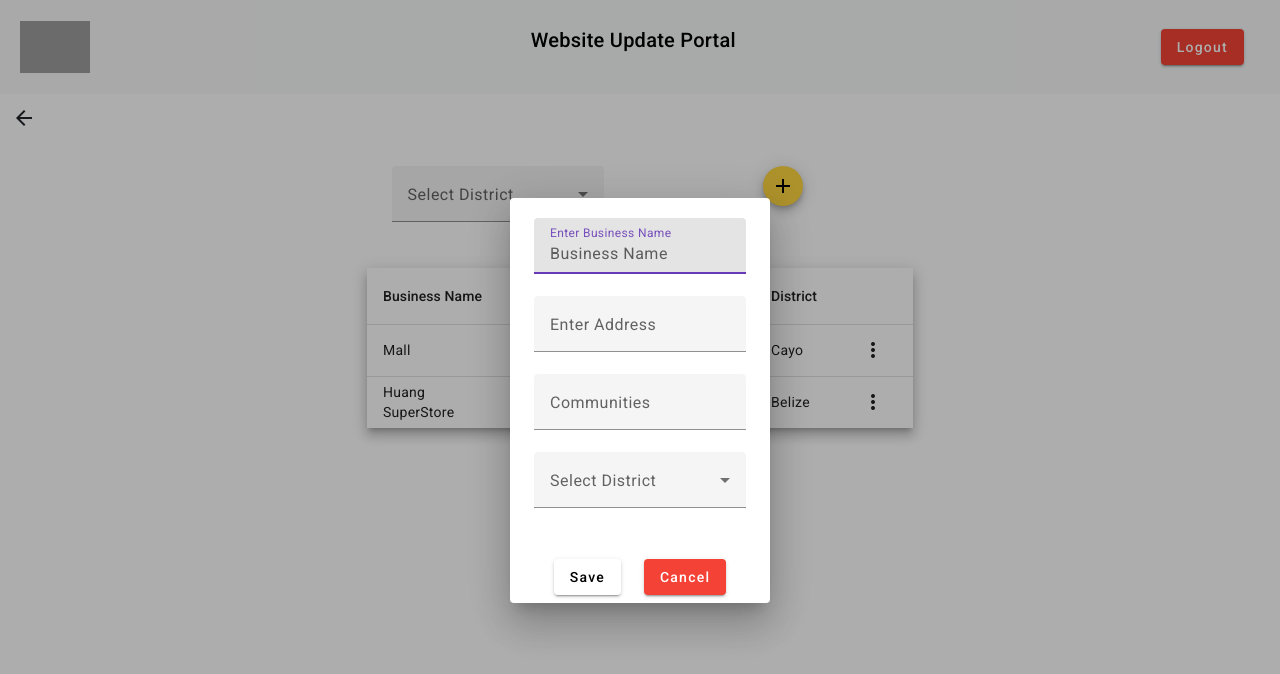
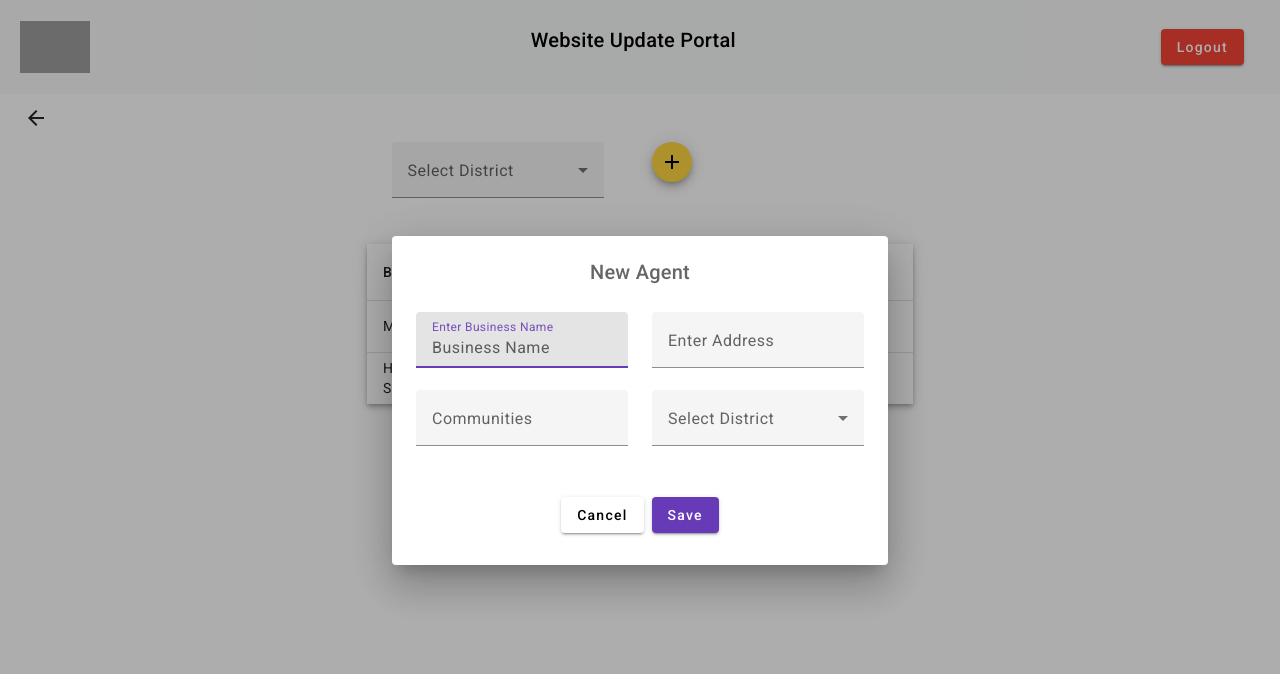
Before and after one commit to BGLL-Developer/BGLL-Update-Portal, an Angular app: page /home/agent in a window 1280 px wide. Both pictures are taken after a click on the button "add". Shown: the top 674 px of the page. Built offline with nearby package versions, Linux system fonts and the light colour scheme; grey boxes are pictures that could not be loaded.

Commit message:
Fixed UI Design Bugs

```diff
--- a/src/app/Component/add-edit-dialog/add-edit-dialog.component.html
+++ b/src/app/Component/add-edit-dialog/add-edit-dialog.component.html
@@ -1,29 +1,30 @@
-
 <mat-dialog-content>
-
   <!--Date-Picker-->
-    <div>
+  <div class="p-2">
     <mat-form-field>
       <mat-label>Select a Date</mat-label>
-            <input matInput [matDatepicker]="picker">
+      <input matInput [matDatepicker]="picker" />
       <mat-hint>MM/DD/YYYY</mat-hint>
-            <mat-datepicker-toggle matIconSuffix [for]="picker"></mat-datepicker-toggle>
+      <mat-datepicker-toggle
+        matIconSuffix
+        [for]="picker"
+      ></mat-datepicker-toggle>
       <mat-datepicker #picker></mat-datepicker>
     </mat-form-field>
   </div>
 
   <!--Number Input-->
-    <div>
+  <div class="p-2">
     <mat-form-field appearance="outline">
       <mat-label>Enter Number Here</mat-label>
-        <input matInput placeholder=" XXXXXXXXX ">
+      <input matInput placeholder=" XXXXXXXXX " />
     </mat-form-field>
   </div>
 </mat-dialog-content>
 
 <div></div>
 
-<mat-dialog-actions class="dialog-actions">
-    <button mat-raised-button color="basic" (click)="Save()">Save</button>&nbsp;&nbsp;&nbsp;&nbsp;
-    <button mat-raised-button color="warn" (click)="Cancel()">Cancel</button>
+<mat-dialog-actions class="dialog-actions pb-4">
+  <button mat-raised-button color="basic" (click)="Cancel()">Cancel</button>
+  <button mat-raised-button color="primary" (click)="Save()">Save</button>
 </mat-dialog-actions>
--- a/src/app/Component/agent/add-edit-agent-dialog/add-edit-agent-dialog.component.html
+++ b/src/app/Component/agent/add-edit-agent-dialog/add-edit-agent-dialog.component.html
@@ -1,20 +1,24 @@
-<mat-dialog-content>
+<mat-dialog-content class="px-4">
+  <h2 class="mb-4 text-center">{{ title }}</h2>
+  <div class="row">
     <!--Business Name Input-->
-  <div>
+    <div class="col">
       <mat-form-field>
         <mat-label>Enter Business Name</mat-label>
         <input matInput placeholder="Business Name" />
       </mat-form-field>
     </div>
     <!--Address Input-->
-  <div>
+    <div class="col">
       <mat-form-field>
         <mat-label>Enter Address</mat-label>
         <input matInput placeholder="Address" />
       </mat-form-field>
     </div>
+  </div>
+  <div class="row">
     <!--Community Selector-->
-  <div>
+    <div class="col">
       <mat-form-field>
         <mat-label> Communities </mat-label>
         <input
@@ -33,7 +37,7 @@
       </mat-form-field>
     </div>
     <!--District Selector-->
-  <div>
+    <div class="col">
       <mat-form-field>
         <mat-label>Select District</mat-label>
         <mat-select>
@@ -46,12 +50,11 @@
         </mat-select>
       </mat-form-field>
     </div>
+  </div>
 </mat-dialog-content>
 
-<div></div>
 <!--Control Buttons-->
-<mat-dialog-actions class="action-buttons">
-  <button mat-raised-button color="basic" (click)="Save()">Save</button
-  >&nbsp;&nbsp;&nbsp;&nbsp;
-  <button mat-raised-button color="warn" (click)="Cancel()">Cancel</button>
+<mat-dialog-actions class="action-buttons mx-4 mb-4">
+  <button mat-raised-button color="basic" (click)="Cancel()">Cancel</button>
+  <button mat-raised-button color="primary" (click)="Save()">Save</button>
 </mat-dialog-actions>
--- a/src/app/Component/agent/add-edit-agent-dialog/add-edit-agent-dialog.component.ts
+++ b/src/app/Component/agent/add-edit-agent-dialog/add-edit-agent-dialog.component.ts
@@ -2,13 +2,15 @@ import { Component, OnInit } from '@angular/core';
 import { MatButtonModule } from '@angular/material/button';
 import { MatDialogModule, MatDialogRef } from '@angular/material/dialog';
 import { MatFormField } from '@angular/material/form-field';
-import {MatInputModule} from '@angular/material/input';
-import {MatAutocompleteModule, MatAutocompleteSelectedEvent} from '@angular/material/autocomplete';
+import { MatInputModule } from '@angular/material/input';
+import {
+  MatAutocompleteModule,
+  MatAutocompleteSelectedEvent,
+} from '@angular/material/autocomplete';
 import { FormControl, FormsModule, ReactiveFormsModule } from '@angular/forms';
 import { Observable, map, startWith } from 'rxjs';
 import { MatSelectModule } from '@angular/material/select';
 import { AsyncPipe } from '@angular/common';
-
 
 /*const settlements: string[] = [
   'Belize City',
@@ -274,12 +276,12 @@ import { AsyncPipe } from '@angular/common';
   templateUrl: './add-edit-agent-dialog.component.html',
   styleUrl: './add-edit-agent-dialog.component.css',
 })
-export class AddEditAgentDialogComponent implements OnInit{
-
+export class AddEditAgentDialogComponent implements OnInit {
   constructor(public DialogRef: MatDialogRef<AddEditAgentDialogComponent>) {}
 
   settlementControl = new FormControl('');
-  settlements: string[] = ['Belize City',
+  settlements: string[] = [
+    'Belize City',
     'Bermudian Landing',
     'Biscayne',
     'Bomba',
@@ -522,22 +524,25 @@ export class AddEditAgentDialogComponent implements OnInit{
     'Tambran',
     'Trio',
     'Wilson Road',
-  'Yemeri Grove',];
-  filteredSettlements: Observable<string[]>;
+    'Yemeri Grove',
+  ];
+  filteredSettlements: Observable<string[]> | undefined;
+  title = 'New Agent';
 
   ngOnInit(): void {
     this.filteredSettlements = this.settlementControl.valueChanges.pipe(
       startWith(''),
-      map(value => this._filter(value || '')),
+      map((value) => this._filter(value || ''))
     );
   }
 
   private _filter(value: string): string[] {
     const filterValue = value.toLowerCase();
 
-    return this.settlements.filter(settlement => settlement.toLowerCase().includes(filterValue));
+    return this.settlements.filter((settlement) =>
+      settlement.toLowerCase().includes(filterValue)
+    );
   }
-
 
   Cancel() {
     this.DialogRef.close();
@@ -545,6 +550,4 @@ export class AddEditAgentDialogComponent implements OnInit{
   Save() {
     throw new Error('Method not implemented.');
   }
-
-
 }
--- a/src/app/Component/agent/agent.component.html
+++ b/src/app/Component/agent/agent.component.html
@@ -1,6 +1,5 @@
 <app-header></app-header>
-<div id="content">
-
+<div class="container-fluid">
   <!--Returns back to Homepage-->
   <div class="row">
     <!--Return button-->
@@ -9,8 +8,7 @@
     </a>
   </div>
   <div class="container text-center">
-    <div class="row py-4">
-
+    <div class="row pb-4">
       <!--Divider div-->
       <div class="col d-none d-sm-block"></div>
 
@@ -32,10 +30,15 @@
       </div>
 
       <!--Add new Entry-->
-      <div class="col">
+      <div class="col d-flex justify-content-start">
         <div id="AddButton">
           <!--Add Button-->
-          <button mat-mini-fab color="accent" aria-label="add button" (click)="Add()">
+          <button
+            mat-mini-fab
+            color="accent"
+            aria-label="add button"
+            (click)="Add()"
+          >
             <mat-icon>add</mat-icon>
           </button>
         </div>
@@ -43,46 +46,43 @@
 
       <!--Divider Div-->
       <div class="col d-none d-sm-block"></div>
-
     </div>
 
     <div class="row">
-
       <!--Divider div-->
       <div class="col"></div>
 
       <!--Numbers Table-->
       <div class="col-lg-6 col-md-6">
         <!--Table starts-->
-        <table mat-table [dataSource]="dataSource" class="mat-elevation-z8">
-
+        <table mat-table [dataSource]="dataSource" class="mat-elevation-z4">
           <!--Business Name Column-->
           <ng-container matColumnDef="bname">
-            <th mat-header-cell *matHeaderCellDef> Business Name </th>
-            <td mat-cell *matCellDef="let element">{{element.bname}}</td>
+            <th mat-header-cell *matHeaderCellDef>Business Name</th>
+            <td mat-cell *matCellDef="let element">{{ element.bname }}</td>
           </ng-container>
 
           <!--Address Column-->
           <ng-container matColumnDef="address">
-            <th mat-header-cell *matHeaderCellDef> Address </th>
-            <td mat-cell *matCellDef="let element"> {{element.address}} </td>
+            <th mat-header-cell *matHeaderCellDef>Address</th>
+            <td mat-cell *matCellDef="let element">{{ element.address }}</td>
           </ng-container>
 
           <!--Community Column-->
           <ng-container matColumnDef="community">
-            <th mat-header-cell *matHeaderCellDef> Community </th>
-            <td mat-cell *matCellDef="let element"> {{element.community}} </td>
+            <th mat-header-cell *matHeaderCellDef>Community</th>
+            <td mat-cell *matCellDef="let element">{{ element.community }}</td>
           </ng-container>
 
           <!--District Column-->
           <ng-container matColumnDef="district">
-            <th mat-header-cell *matHeaderCellDef> District </th>
-            <td mat-cell *matCellDef="let element"> {{element.district}} </td>
+            <th mat-header-cell *matHeaderCellDef>District</th>
+            <td mat-cell *matCellDef="let element">{{ element.district }}</td>
           </ng-container>
 
           <!--Action Column-->
           <ng-container matColumnDef="action">
-            <th mat-header-cell *matHeaderCellDef> </th>
+            <th mat-header-cell *matHeaderCellDef></th>
             <td mat-cell *matCellDef="let element">
               <button mat-icon-button [matMenuTriggerFor]="menu">
                 <mat-icon>more_vert</mat-icon>
@@ -101,14 +101,13 @@
           </ng-container>
 
           <tr mat-header-row *matHeaderRowDef="displayedColumns"></tr>
-        <tr mat-row *matRowDef="let row; columns: displayedColumns;"></tr>
+          <tr mat-row *matRowDef="let row; columns: displayedColumns"></tr>
         </table>
         <!--Table end-->
       </div>
 
       <!--Divider Div-->
       <div class="col"></div>
-
     </div>
   </div>
 </div>
--- a/src/app/Component/boledo/boledo.component.html
+++ b/src/app/Component/boledo/boledo.component.html
@@ -1,6 +1,5 @@
 <app-header></app-header>
-<div id="content">
-
+<div class="container-fluid">
   <!--Returns back to Homepage-->
   <div class="row">
     <!--Return button-->
@@ -9,8 +8,7 @@
     </a>
   </div>
   <div class="container text-center">
-    <div class="row py-4">
-
+    <div class="row pb-4">
       <!--Divider div-->
       <div class="col d-none d-sm-block"></div>
 
@@ -32,10 +30,15 @@
       </div>
 
       <!--Add new Entry-->
-      <div class="col">
+      <div class="col d-flex justify-content-start">
         <div id="AddButton">
           <!--Add Button-->
-          <button mat-mini-fab color="accent" aria-label="add button" (click)="Add()">
+          <button
+            mat-mini-fab
+            color="accent"
+            aria-label="add button"
+            (click)="Add()"
+          >
             <mat-icon>add</mat-icon>
           </button>
         </div>
@@ -43,32 +46,34 @@
 
       <!--Divider Div-->
       <div class="col d-none d-sm-block"></div>
-
     </div>
 
     <div class="row">
-
       <!--Divider div-->
       <div class="col"></div>
 
-       <!--Numbers Table-->
+      <!--Numbers Table-->
       <div class="col-lg-6 col-md-6">
         <!--Table starts-->
-        <table mat-table [dataSource]="dataSource" class="mat-elevation-z8">
+        <table mat-table [dataSource]="dataSource" class="mat-elevation-z4">
           <ng-container matColumnDef="date">
-            <th mat-header-cell *matHeaderCellDef> Date </th>
-            <td mat-cell *matCellDef="let element">{{element.date}}</td>
+            <th mat-header-cell *matHeaderCellDef>Date</th>
+            <td mat-cell *matCellDef="let element">{{ element.date }}</td>
           </ng-container>
 
           <ng-container matColumnDef="number">
-            <th mat-header-cell *matHeaderCellDef>Winning Digits</th>
-            <td mat-cell *matCellDef="let element"> {{element.number}} </td>
+            <th mat-header-cell *matHeaderCellDef>Winning Number</th>
+            <td mat-cell *matCellDef="let element">{{ element.number }}</td>
           </ng-container>
 
           <ng-container matColumnDef="action">
-            <th mat-header-cell *matHeaderCellDef> </th>
-            <td mat-cell *matCellDef="let element">
-              <button mat-icon-button [matMenuTriggerFor]="menu">
+            <th mat-header-cell *matHeaderCellDef></th>
+            <td mat-cell *matCellDef="let element" style="text-align: right">
+              <button
+                mat-icon-button
+                [matMenuTriggerFor]="menu"
+                class="ps-auto"
+              >
                 <mat-icon>more_vert</mat-icon>
               </button>
               <mat-menu #menu="matMenu">
@@ -84,15 +89,14 @@
             </td>
           </ng-container>
 
-        <tr mat-header-row *matHeaderRowDef="displayedColumns"></tr>
-        <tr mat-row *matRowDef="let row; columns: displayedColumns;"></tr>
+          <tr mat-header-row *matHeaderRowDef="displayedColumns"></tr>
+          <tr mat-row *matRowDef="let row; columns: displayedColumns"></tr>
         </table>
         <!--Table end-->
       </div>
 
       <!--Divider Div-->
       <div class="col"></div>
-
     </div>
   </div>
 </div>
--- a/src/app/Component/home/home.component.html
+++ b/src/app/Component/home/home.component.html
@@ -1,7 +1,7 @@
 <app-header></app-header>
 <div class="container-fluid d-flex justify-content-center align-items-center">
   <!-- Added classes to center container -->
-  <div class="container p-4 m-4">
+  <div class="container p-4">
     <div class="row">
       <div class="col-lg-3 col-md-3"></div>
       <!-- First grid item -->
--- a/src/app/Component/jackpot/jackpot.component.html
+++ b/src/app/Component/jackpot/jackpot.component.html
@@ -1,6 +1,5 @@
 <app-header></app-header>
-<div id="content">
-
+<div class="container-fluid">
   <!--Returns back to Homepage-->
   <div class="row">
     <!--Return button-->
@@ -9,8 +8,7 @@
     </a>
   </div>
   <div class="container text-center">
-    <div class="row py-4">
-
+    <div class="row pb-4">
       <!--Divider div-->
       <div class="col d-none d-sm-block"></div>
 
@@ -32,10 +30,15 @@
       </div>
 
       <!--Add new Entry-->
-      <div class="col">
+      <div class="col d-flex justify-content-start">
         <div id="AddButton">
           <!--Add Button-->
-          <button mat-mini-fab color="accent" aria-label="add button" (click)="Add()">
+          <button
+            mat-mini-fab
+            color="accent"
+            aria-label="add button"
+            (click)="Add()"
+          >
             <mat-icon>add</mat-icon>
           </button>
         </div>
@@ -43,31 +46,29 @@
 
       <!--Divider Div-->
       <div class="col d-none d-sm-block"></div>
-
     </div>
 
     <div class="row">
-
       <!--Divider div-->
       <div class="col"></div>
 
-       <!--Numbers Table-->
+      <!--Numbers Table-->
       <div class="col-lg-6 col-md-6">
         <!--Table starts-->
-        <table mat-table [dataSource]="dataSource" class="mat-elevation-z8">
+        <table mat-table [dataSource]="dataSource" class="mat-elevation-z4">
           <ng-container matColumnDef="date">
-            <th mat-header-cell *matHeaderCellDef> Date </th>
-            <td mat-cell *matCellDef="let element">{{element.date}}</td>
+            <th mat-header-cell *matHeaderCellDef>Date</th>
+            <td mat-cell *matCellDef="let element">{{ element.date }}</td>
           </ng-container>
 
           <ng-container matColumnDef="number">
-            <th mat-header-cell *matHeaderCellDef>Winning Digits</th>
-            <td mat-cell *matCellDef="let element"> {{element.number}} </td>
+            <th mat-header-cell *matHeaderCellDef>Winning Number</th>
+            <td mat-cell *matCellDef="let element">{{ element.number }}</td>
           </ng-container>
 
           <ng-container matColumnDef="action">
-            <th mat-header-cell *matHeaderCellDef> </th>
-            <td mat-cell *matCellDef="let element">
+            <th mat-header-cell *matHeaderCellDef></th>
+            <td mat-cell *matCellDef="let element" style="text-align: right">
               <button mat-icon-button [matMenuTriggerFor]="menu">
                 <mat-icon>more_vert</mat-icon>
               </button>
@@ -84,15 +85,14 @@
             </td>
           </ng-container>
 
-        <tr mat-header-row *matHeaderRowDef="displayedColumns"></tr>
-        <tr mat-row *matRowDef="let row; columns: displayedColumns;"></tr>
+          <tr mat-header-row *matHeaderRowDef="displayedColumns"></tr>
+          <tr mat-row *matRowDef="let row; columns: displayedColumns"></tr>
         </table>
         <!--Table end-->
       </div>
 
       <!--Divider Div-->
       <div class="col"></div>
-
     </div>
   </div>
 </div>
--- a/src/app/Component/lottery/lottery.component.html
+++ b/src/app/Component/lottery/lottery.component.html
@@ -1,6 +1,5 @@
 <app-header></app-header>
-<div id="content">
-
+<div class="container-fluid">
   <!--Returns back to Homepage-->
   <div class="row">
     <!--Return button-->
@@ -9,8 +8,7 @@
     </a>
   </div>
   <div class="container text-center">
-    <div class="row py-4">
-
+    <div class="row pb-4">
       <!--Divider div-->
       <div class="col d-none d-sm-block"></div>
 
@@ -32,10 +30,15 @@
       </div>
 
       <!--Add new Entry-->
-      <div class="col">
+      <div class="col d-flex justify-content-start">
         <div id="AddButton">
           <!--Add Button-->
-          <button mat-mini-fab color="accent" aria-label="add button" (click)="Add()">
+          <button
+            mat-mini-fab
+            color="accent"
+            aria-label="add button"
+            (click)="Add()"
+          >
             <mat-icon>add</mat-icon>
           </button>
         </div>
@@ -43,31 +46,29 @@
 
       <!--Divider Div-->
       <div class="col d-none d-sm-block"></div>
-
     </div>
 
     <div class="row">
-
       <!--Divider div-->
       <div class="col"></div>
 
-       <!--Numbers Table-->
+      <!--Numbers Table-->
       <div class="col-lg-6 col-md-6">
         <!--Table starts-->
-        <table mat-table [dataSource]="dataSource" class="mat-elevation-z8">
+        <table mat-table [dataSource]="dataSource" class="mat-elevation-z4">
           <ng-container matColumnDef="date">
-            <th mat-header-cell *matHeaderCellDef> Date </th>
-            <td mat-cell *matCellDef="let element">{{element.date}}</td>
+            <th mat-header-cell *matHeaderCellDef>Date</th>
+            <td mat-cell *matCellDef="let element">{{ element.date }}</td>
           </ng-container>
 
           <ng-container matColumnDef="number">
-            <th mat-header-cell *matHeaderCellDef>Winning Digits</th>
-            <td mat-cell *matCellDef="let element"> {{element.number}} </td>
+            <th mat-header-cell *matHeaderCellDef>Winning Number</th>
+            <td mat-cell *matCellDef="let element">{{ element.number }}</td>
           </ng-container>
 
           <ng-container matColumnDef="action">
-            <th mat-header-cell *matHeaderCellDef> </th>
-            <td mat-cell *matCellDef="let element">
+            <th mat-header-cell *matHeaderCellDef></th>
+            <td mat-cell *matCellDef="let element" style="text-align: right">
               <button mat-icon-button [matMenuTriggerFor]="menu">
                 <mat-icon>more_vert</mat-icon>
               </button>
@@ -84,15 +85,14 @@
             </td>
           </ng-container>
 
-        <tr mat-header-row *matHeaderRowDef="displayedColumns"></tr>
-        <tr mat-row *matRowDef="let row; columns: displayedColumns;"></tr>
+          <tr mat-header-row *matHeaderRowDef="displayedColumns"></tr>
+          <tr mat-row *matRowDef="let row; columns: displayedColumns"></tr>
         </table>
         <!--Table end-->
       </div>
 
       <!--Divider Div-->
       <div class="col"></div>
-
     </div>
   </div>
 </div>
```
Also changed, not shown: src/app/Component/jackpot/jackpot.component.css (line endings or trailing spaces), src/app/Component/lottery/lottery.component.css (line endings or trailing spaces), src/environments/environment.ts (line endings or trailing spaces). Lines whose indentation alone changed are shown as unchanged.
